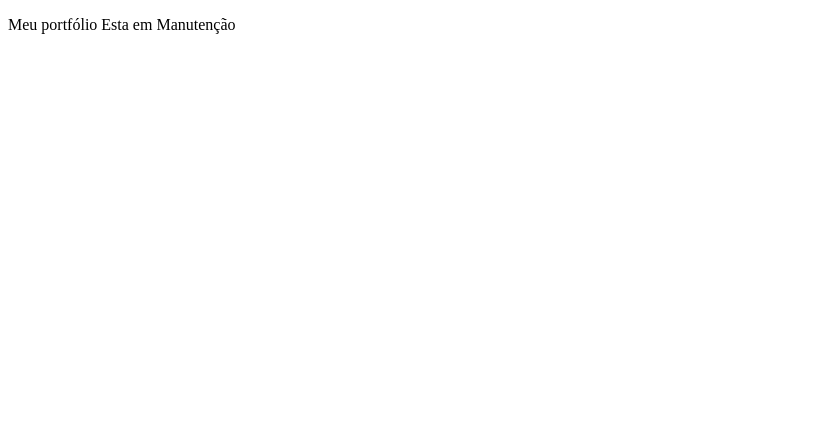
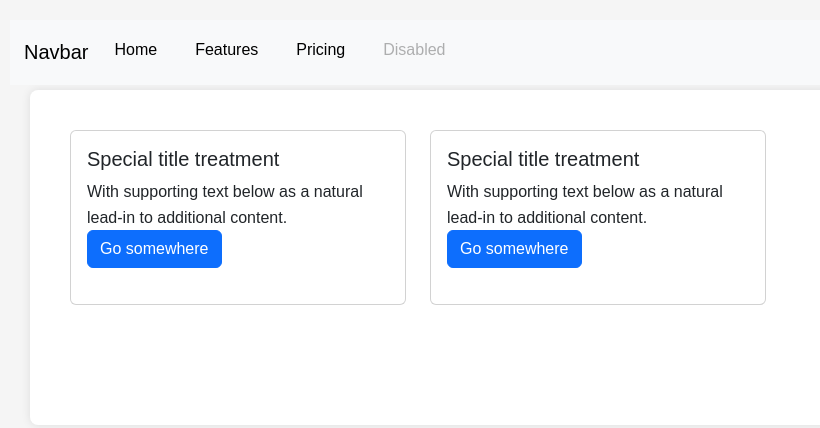
Before and after one commit to SilvioCruzDeveloper/Portifolio_Silvio_Cruz, a website: page index.html in a window 1280 px wide. Shown: the whole page, without its empty margins (0-820 px from the left). Drawn offline with nearby package versions, Linux system fonts and the light colour scheme.

Commit message:
atualizacao do estilo do poritfolio

```diff
--- a/index.html
+++ b/index.html
@@ -1,11 +1,97 @@
 <!DOCTYPE html>
 <html lang="en">
-<head>
-  <meta charset="UTF-8">
-  <meta name="viewport" content="width=device-width, initial-scale=1.0">
-  <title>Document</title>
-</head>
-<body>
-  <p>Meu portfólio Esta em Manutenção</p>
-</body>
+  <head>
+    <meta charset="UTF-8" />
+    <meta name="viewport" content="width=device-width, initial-scale=1.0" />
+    <title>Document</title>
+    <link
+      href="https://cdn.jsdelivr.net/npm/bootstrap@5.3.3/dist/css/bootstrap.min.css"
+      rel="stylesheet"
+      integrity="sha384-QWTKZyjpPEjISv5WaRU9OFeRpok6YctnYmDr5pNlyT2bRjXh0JMhjY6hW+ALEwIH"
+      crossorigin="anonymous"
+    />
+    <link rel="stylesheet" href="style.css" />
+  </head>
+  <body>
+    <div class="barra-navegacao">
+      <nav class="navbar navbar-expand-lg bg-body-tertiary">
+        <div class="container-fluid">
+          <a class="navbar-brand" href="#">Navbar</a>
+          <button
+            class="navbar-toggler"
+            type="button"
+            data-bs-toggle="collapse"
+            data-bs-target="#navbarNav"
+            aria-controls="navbarNav"
+            aria-expanded="false"
+            aria-label="Toggle navigation"
+          >
+            <span class="navbar-toggler-icon"></span>
+          </button>
+          <div class="collapse navbar-collapse" id="navbarNav">
+            <ul class="navbar-nav">
+              <li class="nav-item">
+                <a
+                  class="nav-link active"
+                  aria-current="page"
+                  href="#"
+                  onclick="scrollToTop()"
+                  >Home</a
+                >
+              </li>
+              <li class="nav-item">
+                <a class="nav-link" href="#">Features</a>
+              </li>
+              <li class="nav-item">
+                <a class="nav-link" href="#">Pricing</a>
+              </li>
+              <li class="nav-item">
+                <a class="nav-link disabled" href="#" onclick="scrollToBottom()"
+                  >Disabled</a
+                >
+              </li>
+            </ul>
+          </div>
+        </div>
+      </nav>
+    </div>
+    <main class="cont">
+      <div class="Projetos">
+        <div class="row">
+          <div class="row">
+            <div class="col-sm-6 mb-3 mb-sm-0">
+              <div class="card">
+                <div class="card-body">
+                  <h5 class="card-title">Special title treatment</h5>
+                  <p class="card-text">
+                    With supporting text below as a natural lead-in to
+                    additional content.
+                  </p>
+                  <a href="#" class="btn btn-primary">Go somewhere</a>
+                </div>
+              </div>
+            </div>
+            <div class="col-sm-6">
+              <div class="card">
+                <div class="card-body">
+                  <h5 class="card-title">Special title treatment</h5>
+                  <p class="card-text">
+                    With supporting text below as a natural lead-in to
+                    additional content.
+                  </p>
+                  <a href="#" class="btn btn-primary">Go somewhere</a>
+                </div>
+              </div>
+            </div>
+          </div>
+        </div>
+      </div>
+    </main>
+    <script src="nav.js"></script>
+    <script
+      src="https://cdn.jsdelivr.net/npm/bootstrap@5.3.3/dist/js/bootstrap.bundle.min.js"
+      integrity="sha384-YvpcrYf0tY3lHB60NNkmXc5s9fDVZLESaAA55NDzOxhy9GkcIdslK1eN7N6jIeHz"
+      crossorigin="anonymous"
+    ></script>
+  </body>
 </html>
--- /dev/null
+++ b/nav.js
@@ -0,0 +1,33 @@
+// Função para rolar até a seção desejada
+function goToSection(sectionId) {
+  const section = document.getElementById(sectionId);
+  if (section) {
+    section.scrollIntoView({ behavior: "smooth" });
+  }
+}
+
+// Adicionando evento de clique aos links
+document.addEventListener("DOMContentLoaded", function () {
+  const links = document.querySelectorAll('a[href^="#"]');
+  links.forEach((link) => {
+    link.addEventListener("click", function (e) {
+      e.preventDefault();
+      const sectionId = this.getAttribute("href").substring(1);
+      goToSection(sectionId);
+    });
+  });
+
+  // Adicionando evento de clique para a navegação entre projetos e skills
+  const projetosLink = document.querySelector('a[href="#projetos"]');
+  const skillsLink = document.querySelector('a[href="#skills"]');
+
+  projetosLink.addEventListener("click", function (e) {
+    e.preventDefault();
+    goToSection("projetos");
+  });
+
+  skillsLink.addEventListener("click", function (e) {
+    e.preventDefault();
+    goToSection("skills");
+  });
+});
--- a/style.css
+++ b/style.css
@@ -37,6 +37,7 @@ nav a {
   margin: 1px;
   padding: 1px;
 }
+
 main {
   max-width: 800px;
   margin: 20px auto;
@@ -68,8 +69,6 @@ li {
   margin: 2px;
 }
 
-
-
 .opcoes-contato a img {
   max-width: 40px;
   height: auto;
@@ -84,24 +83,21 @@ footer {
   padding: 20px;
   text-align: center;
 }
+.cont {
+  margin: 90px 30px 30px 30px;
+  padding: 40px;
+  background-color: #fff;
+}
 .instagram-icon {
   font-size: 30px;
   color: #e1306c; /* Cor oficial do Instagram */
   margin-right: 10px;
 }
+
 .name {
   font-size: 1.5em;
 }
 
-.opcoes-contato a img {
-  max-width: 40px;
-  height: auto;
-  transition: transform 0.3s ease-out;
-}
-
-.opcoes-contato a:hover img {
-  transform: rotate(360deg);
-}
 .opcoes-contato a {
   padding: 0px;
   display: inline-block;
@@ -118,8 +114,9 @@ footer {
 }
 
 .opcoes-contato a:hover img {
-  transform: translateY(-10px);
+  transform: rotate(360deg);
 }
+
 .opcoes-contato a {
   display: flex;
   justify-content: center;
@@ -132,24 +129,25 @@ footer {
 }
 
 .opcoes-contato a img {
-  max-width: 40;
+  max-width: 40px;
   height: auto;
 }
 
 .opcoes-contato a:hover img {
-  transform: translateY(-0.8px);
+  transform: translateY(-10px);
   box-shadow: 0px 0px 5px 1px rgba(0, 0, 0, 0.229);
   border-radius: 5px;
 }
-.opcoes-contato h1{
+
+.opcoes-contato h1 {
   font-size: 2em;
 }
+
 .proj div {
   display: inline-block;
   margin: 50px auto;
+}
 
-
-}
 .iframe-container {
   position: relative;
   overflow: hidden;
@@ -167,3 +165,35 @@ margin: 50px auto;
   margin: auto;
   padding: auto;
 }
+
+/* Barra de Navegação */
+.barra-navegacao {
+  position: fixed;
+  top: 0;
+  left: 0;
+  width: 100%;
+  padding: 10px 0;
+  z-index: 1000; /* Para garantir que a barra esteja sempre acima do conteúdo */
+}
+
+.barra-navegacao ul {
+  list-style-type: none;
+  margin: 0;
+  padding: 0;
+}
+
+.barra-navegacao ul li {
+  display: inline;
+  margin-right: 20px;
+}
+
+.barra-navegacao ul li a {
+  color: rgb(0, 0, 0);
+  text-decoration: none;
+}
+
+/* Espaço para conteúdo abaixo da barra de navegação */
+.conteudo {
+  padding: 20px;
+  margin-top: 50px;
+}
```
Lines whose indentation alone changed are shown as unchanged.
